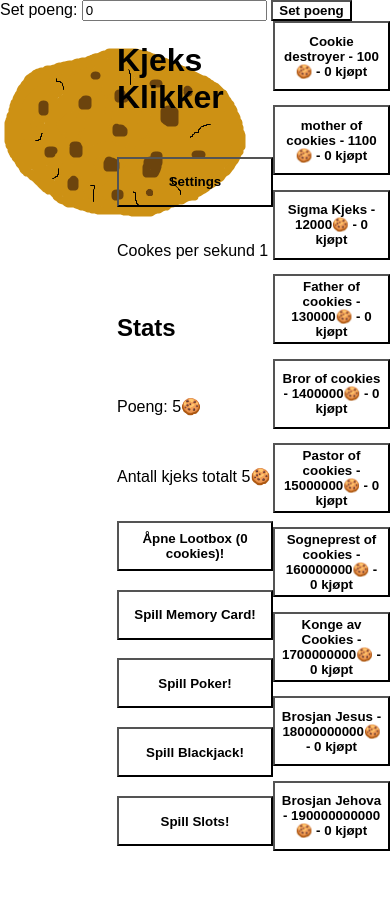
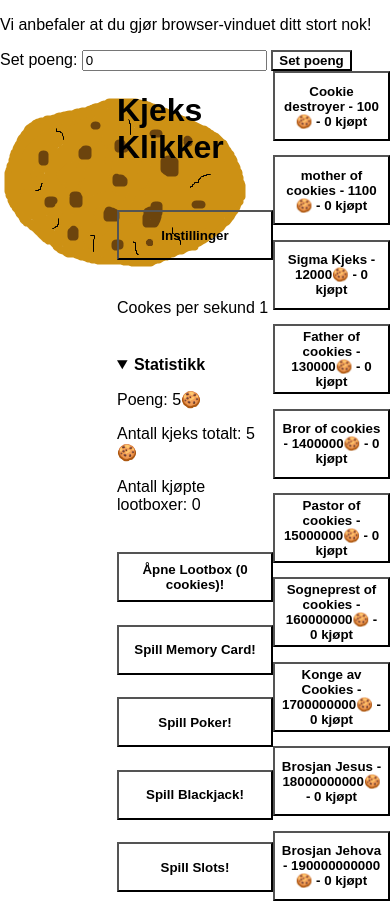
Before and after one commit to TheZenDenn/clicker-spill, a SvelteKit app: page / in a window 390 px wide. Before the commit the page ends 865 px from the top, so only its background shows below. Built offline with nearby package versions, Linux system fonts and the light colour scheme.

Commit message:
bugfixes og noen endringer

```diff
--- a/src/lib/localstorageAPI.js
+++ b/src/lib/localstorageAPI.js
@@ -14,11 +14,12 @@ import { browser } from "$app/environment";
 */
 
 export class CookieDataStruct {
-    constructor(Poeng = 0, AntallCookiesTotalt = 0, CookiesPerSekund = 0, ActiveItems = {}) {
+    constructor(Poeng = 0, AntallCookiesTotalt = 0, CookiesPerSekund = 0, ActiveItems = {}, KjøpteLootbox = 0) {
         this.Poeng = Poeng;
         this.AntallCookiesTotalt = AntallCookiesTotalt;
         this.CookiesPerSekund = CookiesPerSekund;
         this.ActiveItems = ActiveItems;
+        this.KjøpteLootbox = KjøpteLootbox
     }
 }
 /**
--- a/src/lib/modules/lootbox.svelte
+++ b/src/lib/modules/lootbox.svelte
@@ -1,6 +1,8 @@
 <script>
     import {fade, slide, fly} from "svelte/transition";
     import Gambling from "$lib/modules/gambling.svelte"
+    import Resize from "$lib/modules/resize.svelte"
+
     export let items = [ /* burde kunne ha så mange som man har lyst til */
         "item1",
         "item2",
@@ -10,7 +12,7 @@
         "seks"
     ];
     export let winner = undefined;
-    export let callback = () =>  {alert("Du vant " + winner)};
+    export let callback = () =>  {console.log("Du vant " + winner)};
     /**
      * Dette er en test
      * @param items
@@ -105,7 +107,7 @@
 
 <div class="altlootbox" in:slide out:slide>
     {#if winner}
-    <div class="" >
+    <div>
         {#each cookies as cookie, i}
             {#if (cookies.length / 2) < i}
             <div class="cookierain" style="margin-left: {(Math.random() * 80)}vw">{cookie}</div>
@@ -119,6 +121,7 @@
 
     <div class="lootbox">
         <Gambling tittel="Lootbox"/>
+        <Resize width={1090}/>
         <div class="fade" transition:fade={{duration: 400}}>
             {#key aktiv}
             {#each aktiv as item, i}
--- /dev/null
+++ b/src/lib/modules/resize.svelte
@@ -0,0 +1,38 @@
+<script>
+    import { error } from "@sveltejs/kit";
+    import { onMount } from "svelte";
+
+    /**
+     * @type {number}
+     */
+    export let height = 1;
+    /**
+     * @type {number}
+     */
+    export let width = 1;
+
+    let errorMelding = "";
+    let anbefaling = "Vi anbefaler at du gjør browser-vinduet ditt stort nok!";
+
+    onMount(()=> resize());
+    function resize() {
+        let iw = window.innerWidth;
+        let ih = window.innerHeight;
+        console.log(iw, ih)
+
+        if (width > iw || height > ih)
+            errorMelding = anbefaling;
+        else
+            errorMelding = "";
+    }
+</script>
+<svelte:window on:resize={resize}/>
+{#if errorMelding}
+    <p>{errorMelding}</p>
+{/if}
+<!--
+    @component
+    Bruk denne hvis du ikke ønsker at folk skal gjøre skjermen for liten
+    Bru
+
+-->
--- a/src/routes/+page.svelte
+++ b/src/routes/+page.svelte
@@ -5,6 +5,7 @@
     import Lootbox from "$lib/modules/lootbox.svelte"
     import * as gambling from "$lib/gambling";
     import {sleep} from "$lib/index";
+    import Resize from "$lib/modules/resize.svelte"
 
     let settings = false;
 
@@ -18,6 +19,7 @@
     let antallCookiesTotalt = 0;
     let poeng = 0;
     let antallAutoOppgradering = 1;
+    let kjøpteLootbox = 0;
     /**
      * @type {Object}
      */
@@ -38,7 +40,7 @@
         poeng = data.Poeng
         antallAutoOppgradering = data.CookiesPerSekund
         aktivItems = data.ActiveItems
-        console.log(data)
+        kjøpteLootbox = data.KjøpteLootbox;
     }
     getSave();
 
@@ -56,9 +58,8 @@
     let timeForAutosave = 10 * 1000;
     const autoSave = setInterval(async () => {
         //finn alle dataene
-        let datastruct = new localstorageAPI.CookieDataStruct(poeng, antallCookiesTotalt, antallAutoOppgradering, aktivItems);
+        let datastruct = new localstorageAPI.CookieDataStruct(poeng, antallCookiesTotalt, antallAutoOppgradering, aktivItems, kjøpteLootbox);
         await localstorageAPI.writeData({...datastruct})
-        console.log("Wrote data")
     }, timeForAutosave);
 
     //Automatisk få kjeks hvert sekund
@@ -92,9 +93,7 @@
      */
     let winner;
     const lootboxCB = async () => {
-        console.log(poeng);
         poeng = await gambling.lootBoxResults(winner, poeng);
-        console.log(poeng);
     }
 
     function kjøpLootbox(pris = (poeng/100)*10) {
@@ -104,7 +103,7 @@
         if (poeng < pris)
             return errorFunds();
 
-
+        kjøpteLootbox += 1;
         poeng -= pris;
         console.log(poeng, pris);
         lootboxVis = true;
@@ -117,6 +116,7 @@
     }
 
 </script>
+    <Resize width={830} />
     {#if settings}
         <div class="settings">
             <button on:click={() => debug = debug ? false : true}>Toggle debug mode</button>
@@ -152,11 +152,17 @@
         <h1 style="color: brown;">Fattig</h1>
         {/if}
             <h1>Kjeks Klikker</h1>
-            <button on:click={() => settings = settings ? false : true}>Settings</button>
+            <button on:click={() => settings = settings ? false : true}>Instillinger</button>
             <p>Cookes per sekund {Math.floor(antallAutoOppgradering)}</p>
-            <h2>Stats</h2>
-            <p>Poeng: {Math.floor(poeng)}🍪</p>
-            <p>Antall kjeks totalt {Math.floor(antallCookiesTotalt)}🍪</p>
+            <details open>
+                <summary><b>Statistikk<b/></summary>
+                <!-- lagre all relevant statestikk -->
+                <p>Poeng: {Math.floor(poeng)}🍪</p>
+                <p>Antall kjeks totalt: {Math.floor(antallCookiesTotalt)}🍪</p>
+                <p>Antall kjøpte lootboxer: {kjøpteLootbox}</p>
+            </details>
+
+
             <button on:click={() => kjøpLootbox()}>Åpne Lootbox ({Math.abs(Math.floor((poeng/100)*10))} cookies)!</button>
             <button>Spill Memory Card!</button>
             <button>Spill Poker!</button>
```
